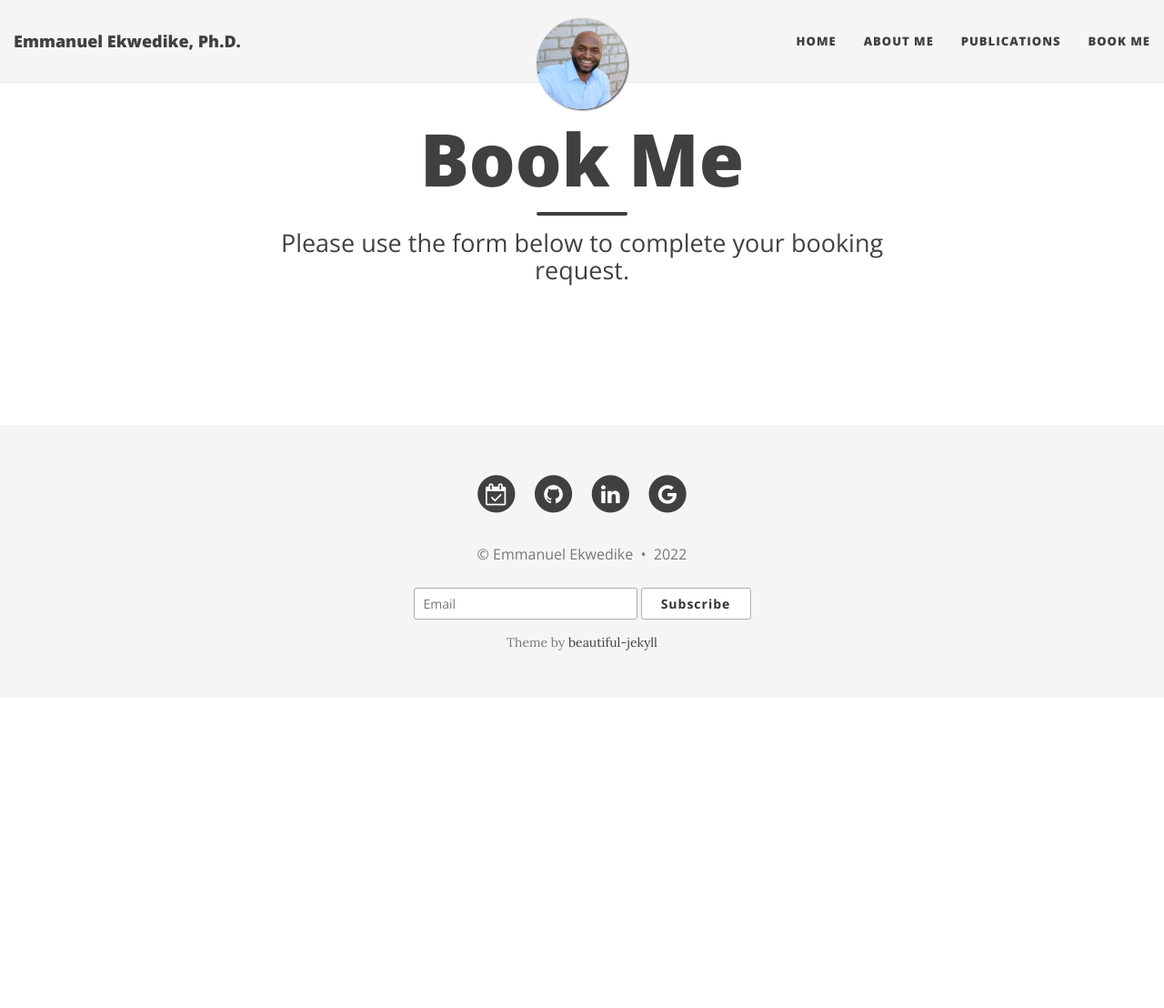
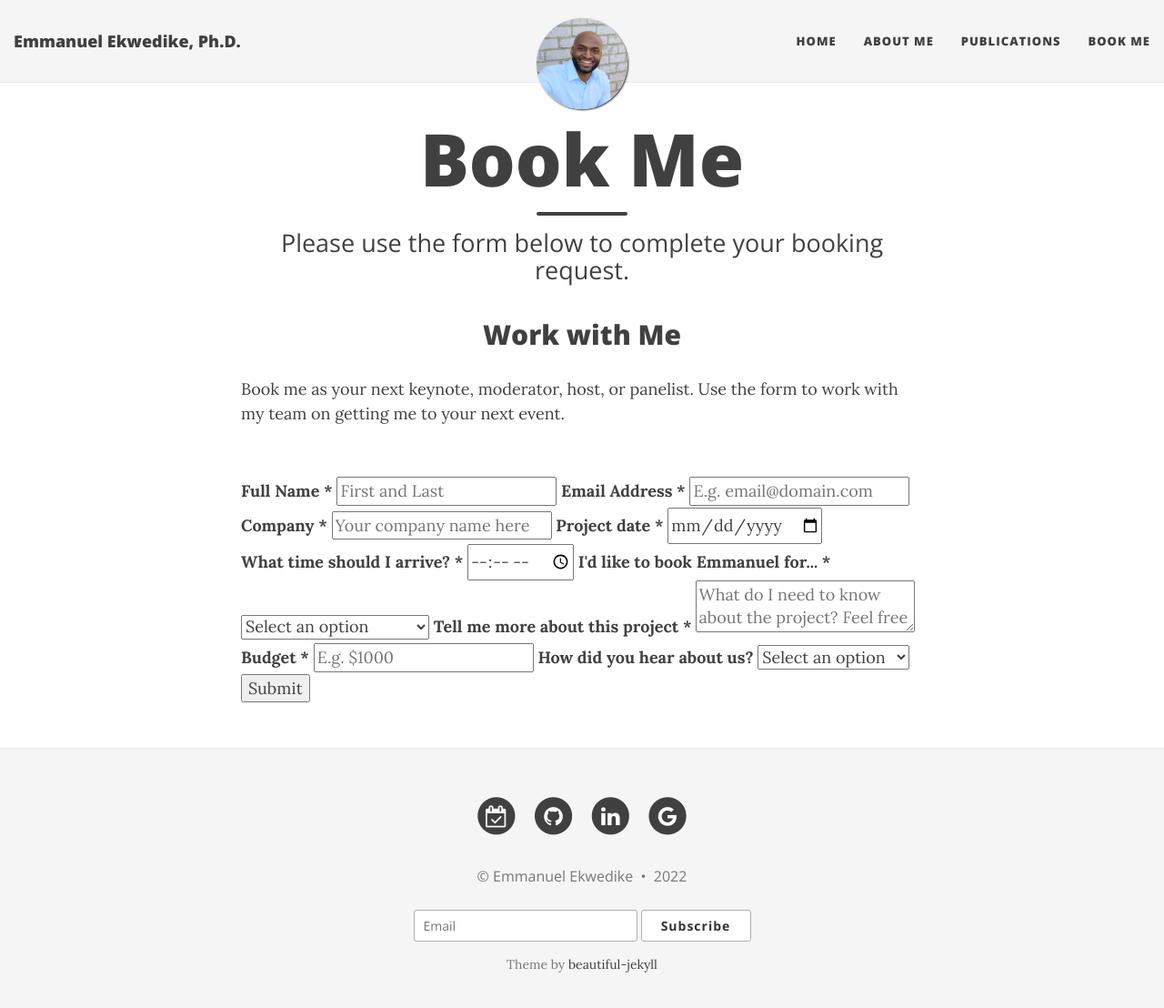
Before and after one commit to eekwedike/eekwedike.github.io, a Jekyll site: the page built from bookme.md, in a window 1280 px wide and 1121 px high. Shown: the top 1108 px of the window at 91% size. Built offline with Jekyll 4.4.1, drawn with Linux system fonts in a browser that asks for light colours; nearby versions of some CDN libraries; a style sheet for code colours, icons or effects is not loaded.

Commit message:
updated bookme

```diff
--- a/bookme.md
+++ b/bookme.md
@@ -4,7 +4,49 @@ title: Book Me
 subtitle: Please use the form below to complete your booking request.
 ---
 
+<h2 class="text-center">Work with Me</h2>
+<form id="fs-frm" name="registration-form" accept-charset="utf-8" action="https://formspree.io/f/mknygpvb" method="post">
+<p> Book me as your next keynote, moderator, host, or panelist. Use the form to work with my team on getting me to your next event. </p>
 <br>
-
-<div id="ff-compose"></div>
-<script async defer src="https://formfacade.com/include/100529635403806107683/form/1FAIpQLSe2YaIx5ObfEZPJD0hI38t0aHWsUv21mJq8inR_kbOgiUwUuA/classic.js?div=ff-compose"></script>
+  <fieldset id="fs-frm-inputs">
+    <label for="full-name">Full Name *</label>
+    <input type="text" name="name" id="full-name" placeholder="First and Last" required="">
+    <label for="email-address">Email Address *</label>
+    <input type="email" name="_replyto" id="email-address" placeholder="E.g. email@domain.com" required="">
+    <label for="Company">Company *</label>
+    <input type="text" name="Company" id="company-name" placeholder="Your company name here" required="">
+    <label for="date">Project date * </label>
+    <input type="date" name="date" id="date-name" placeholder="" required="">
+    <label for="time">What time should I arrive? *</label>
+    <input type="time" name="time" id="time-name" placeholder="" required="">
+    <label for="servicetype">I'd like to book Emmanuel for... * </label>
+     <select name="servicetype" required="">
+        <option value="" selected="" disabled="">Select an option</option>
+      	<option value="IK">Inspirational Keynote</option>
+      	<option value="PM">Panel Moderation</option>
+        <option value="PP">Panel Participation</option>
+        <option value="SE">Speaking Engagement</option>
+        <option value="PI">Press Interview</option>
+        <option value="EH">Event Host</option>
+        <option value="OO">Other</option>
+     </select>
+    <label for="note">Tell me more about this project *</label>
+    <textarea rows="2" name="note" id="note" placeholder="What do I need to know about the project? Feel free to include any additional information"></textarea>
+    <label for="budget">Budget *</label>
+    <input type="text" name="budget" id="budget-id" pattern="[$0-9]+" placeholder="E.g. $1000" required="">
+      <label for="aboutus">How did you hear about us?</label>
+       <select name="aboutus" >
+        <option value="" selected="" disabled="">Select an option</option>
+      	<option value="PW">Personal Website</option>
+      	<option value="CR">Client Referral</option>
+        <option value="IR">Industry Referral</option>
+        <option value="GG">Google</option>
+        <option value="IG">Instagram</option>
+        <option value="IN">LinkedIn</option>
+        <option value="OO">Other</option>
+        <option value="UU">Unknown</option>
+     </select>
+  <input type="hidden" name="_subject" id="email-subject" value="Speaking Engagement Request Form Submission">
+  </fieldset>
+  <input type="submit" value="Submit">
+</form>
```
Also changed, not shown: aboutme.md (+1 -57 lines).
